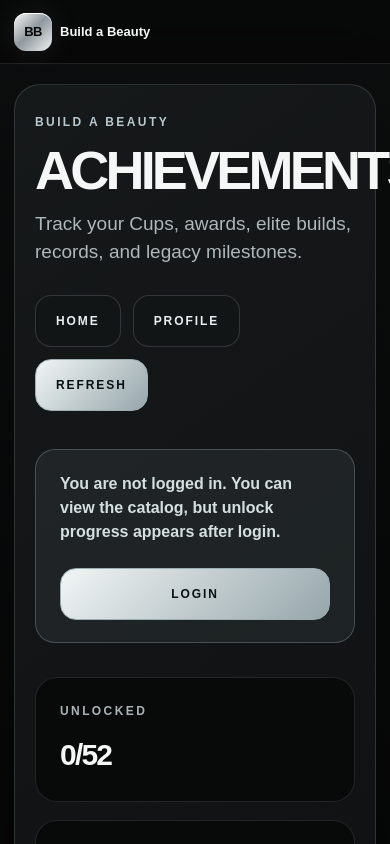
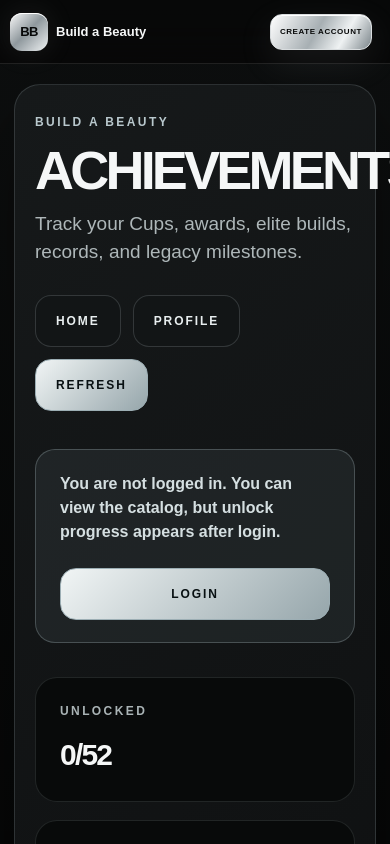
Before and after one commit to abeck2309/build-a-beauty, a Next.js app: page /achievements in a window 390 px wide. Shown: the top 844 px of the page. Built offline with nearby package versions, Linux system fonts and the light colour scheme; no server answers.

Commit message:
Compact mobile build selection

```diff
--- a/app/globals.css
+++ b/app/globals.css
@@ -773,14 +773,17 @@ h1 span {
 }
 
 @media (max-width: 700px) {
-  .topbar { position: sticky; top: 0; height: 64px; grid-template-columns: auto 1fr; gap: 10px; padding: 0 14px; }
+  .topbar { position: sticky; top: 0; height: 64px; grid-template-columns: auto 1fr auto; gap: 8px; padding: 0 10px; }
   .brand { gap: 8px; }
   .brand-mark { width: 38px; border-radius: 12px; font-size: 13px; }
   .brand-copy strong { font-size: 13px; }
-  .brand-copy small, .account-actions { display: none; }
-  .main-nav { min-width: 0; justify-content: flex-end; gap: 2px; overflow-x: auto; scrollbar-width: none; }
+  .brand-copy small { display: none; }
+  .main-nav { display: none; }
   .main-nav::-webkit-scrollbar { display: none; }
   .main-nav a { flex: 0 0 auto; padding: 10px 9px; font-size: 9px; letter-spacing: .08em; }
+  .account-actions { display: flex; align-items: center; justify-content: flex-end; gap: 6px; }
+  .account-actions .button { min-height: 36px; padding: 0 9px; border-radius: 12px; font-size: 8px; letter-spacing: .07em; white-space: nowrap; }
+  .account-actions .button-compact { min-width: 0; }
   .hero { min-height: calc(100vh - 64px); padding-inline: 14px; }
   .achievement-toasts { top: 74px; right: 12px; width: min(350px, calc(100vw - 24px)); }
   .achievement-more { width: 100%; min-height: 58px; display: block; margin: 18px 0 40px; border: 1px solid #a9b8bd; border-radius: 16px; color: #091011; background: linear-gradient(135deg,#f1f5f6,#a4b1b5 55%,#dbe4e6); font: inherit; font-size: 12px; font-weight: 900; letter-spacing: .16em; text-transform: uppercase; }
```
Also changed, not shown: app/build/build.css.
